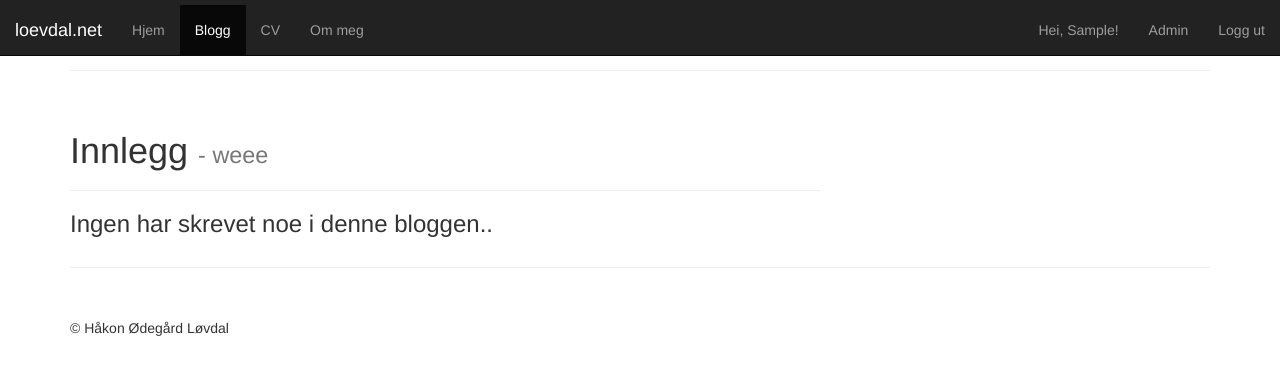
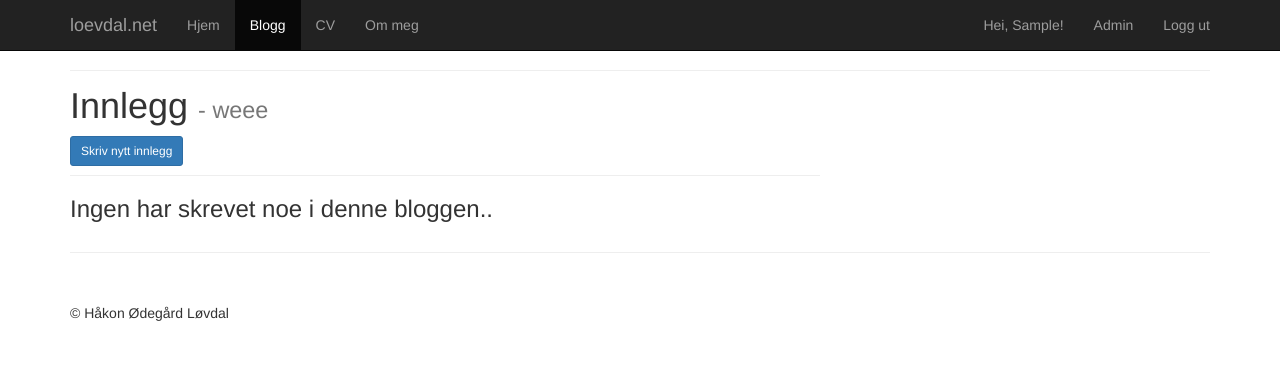
Before and after one commit to hakloev/old-hakloevno, a Django app: page /blog/ in a window 1280 px wide. Shown: the top 382 px of the page. Run offline with Django 3.2, Linux system fonts and the light colour scheme; the visitor is signed in with stand-in values (Sample User, id 1); data that the repository does not hold is empty; some libraries are stand-ins or nearby versions.

Commit message:
ready for deployment

```diff
--- a/static/css/style.css
+++ b/static/css/style.css
@@ -17,28 +17,6 @@ footer {
     margin: 50px 0;
 }
 
-.navbar-nav li {
-    padding-top: 5px;
+.page-header {
+    margin-top: -25px;
 }
-
-.navbar-nav li:hover {
-    background: #ccc;
-}
-
-.navbar-nav li a {
-    display: block;
-}
-
-.navbar-nav>li>a:hover {
-    background: #101010 !important;
-}
-
-.navbar-brand {
-    padding-top: 20px;
-    color: #fff !important;
-}
-
-
-.navbar-text {
-    padding-top: 5px;
-}
--- a/templates/blog/blog.html
+++ b/templates/blog/blog.html
@@ -10,6 +10,9 @@
         <div class="col-md-8">
             <div class="page-header">
                 <h1>Innlegg <small>&dash; weee</small></h1>
+                {% if user.is_authenticated %}
+                <a href="/blog/newpost/" class="btn btn-sm btn-primary">Skriv nytt innlegg</a>
+                {% endif %}
             </div>
                 {% if posts %}
                     <section class="main">
--- a/templates/blog/newpost.html
+++ b/templates/blog/newpost.html
@@ -10,6 +10,9 @@
 {% if user.is_authenticated %}
 <div class="row">
     <div class="col-md-8">
+        <div class="page-header">
+            <h1>Skriv et nytt innlegg</h1>
+        </div>
         <form class="form-horizontal" role="form" method="post" action="/blog/newpost/">
             {% csrf_token %}
             <fieldset>
--- a/templates/navbar.html
+++ b/templates/navbar.html
@@ -1,5 +1,5 @@
 <nav class="navbar navbar-fixed-top navbar-inverse" role="navigation">
-    <div class="container-fluid">
+    <div class="container">
         <div class="navbar-header">
             <button type="button" class="navbar-toggle" data-toggle="collapse" data-target=".navbar-collapse">
                 <span class="icon-bar"></span>
```
